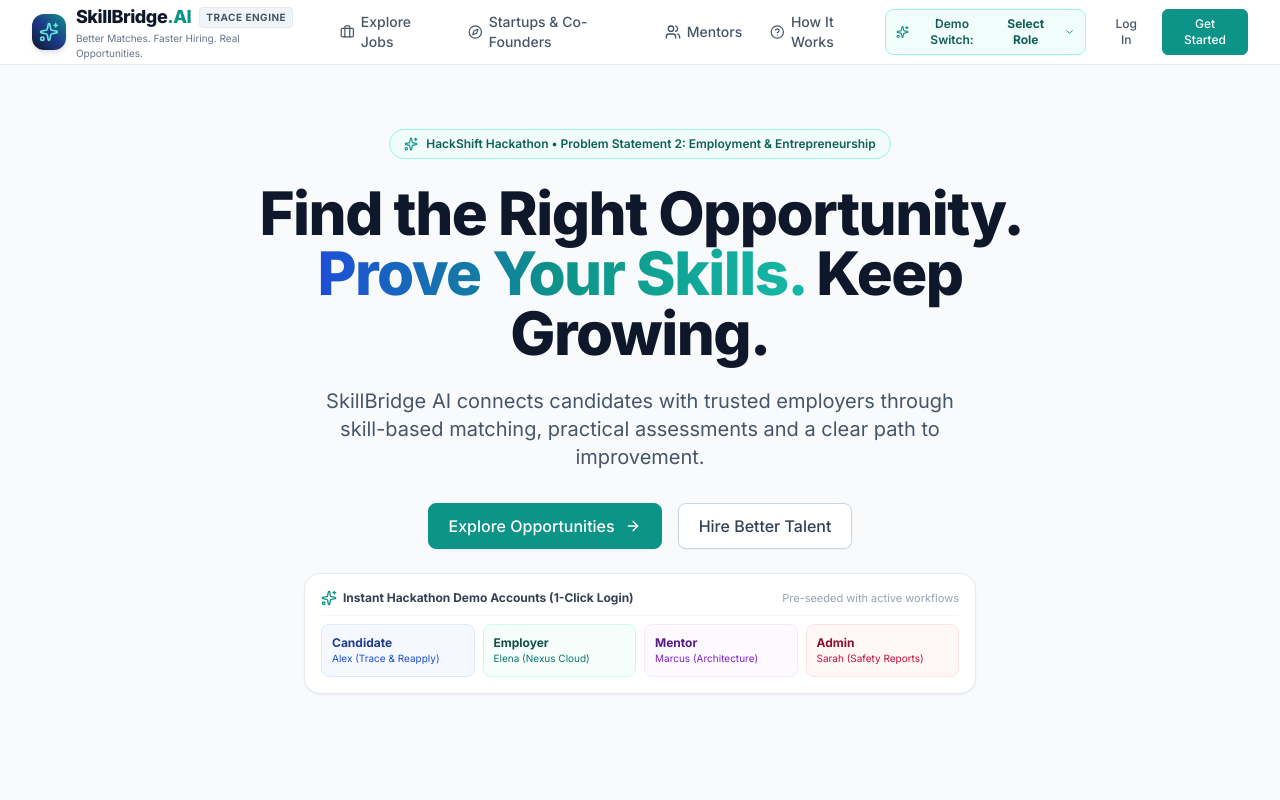
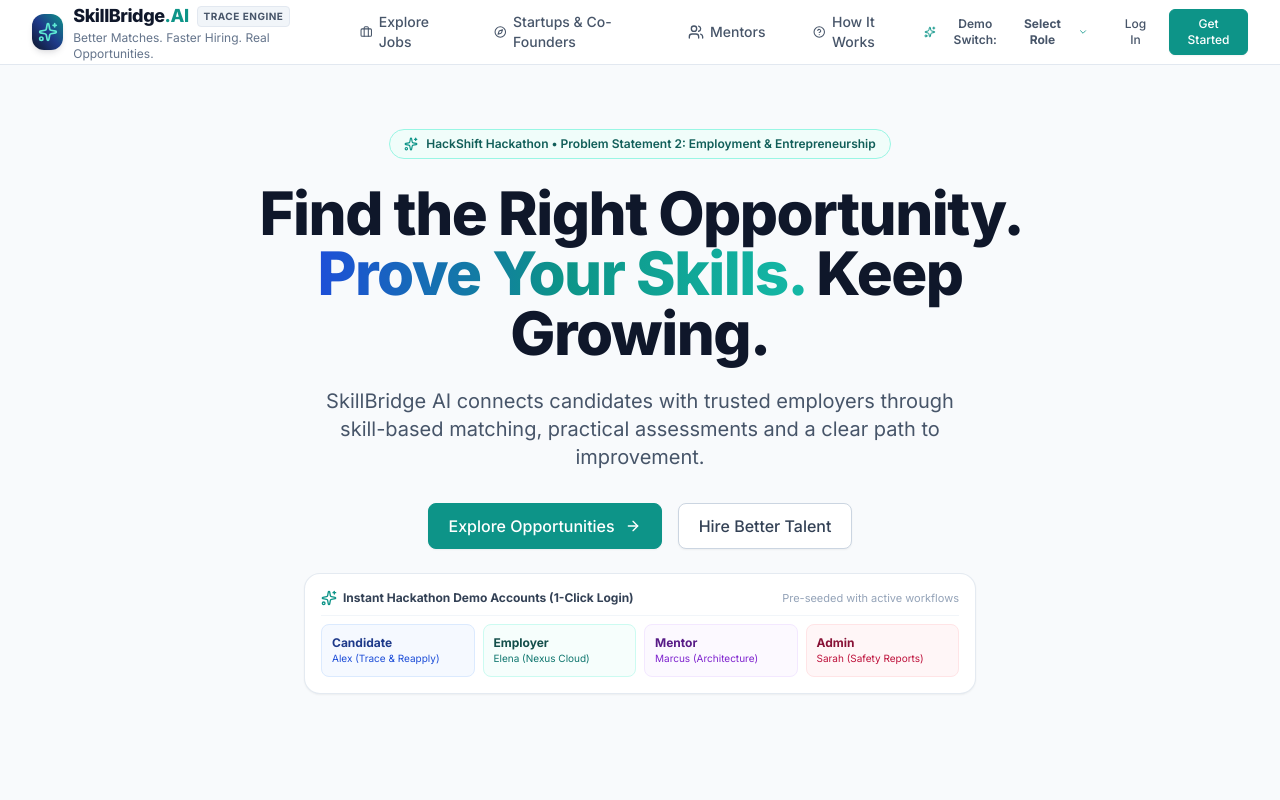
Before and after one commit to namangambhir07/skillbridge-ai, a React (Vite) app in the folder frontend/: page / in a window 1280 px wide. Shown: the top 800 px of the page. Built offline with nearby package versions, Linux system fonts and the light colour scheme.

Commit message:
fix: update README with project link and improve Navbar styling

```diff
--- a/frontend/src/components/layout/Navbar.tsx
+++ b/frontend/src/components/layout/Navbar.tsx
@@ -63,12 +63,12 @@ export const Navbar: React.FC = () => {
       <div className="max-w-7xl mx-auto px-4 sm:px-6 lg:px-8">
         <div className="flex items-center justify-between h-16">
           {/* Logo */}
-          <div className="flex items-center gap-8">
+          <div className="flex h-full items-center gap-8">
             <Link to="/" className="flex items-center gap-2.5 group">
               <div className="w-9 h-9 rounded-xl bg-gradient-to-tr from-slate-900 via-blue-900 to-teal-600 flex items-center justify-center text-white shadow-md shadow-slate-900/10 group-hover:scale-105 transition-transform">
                 <Sparkles className="w-5 h-5 text-teal-300" />
               </div>
-              <div>
+              <div className="flex flex-col justify-center">
                 <div className="flex items-center gap-2">
                   <span className="font-extrabold text-lg tracking-tight text-slate-900">
                     SkillBridge<span className="text-teal-600">.AI</span>
@@ -77,12 +77,12 @@ export const Navbar: React.FC = () => {
                     Trace Engine
                   </span>
                 </div>
-                <p className="text-[10px] text-slate-500 hidden md:block">Better Matches. Faster Hiring. Real Opportunities.</p>
+                <p className="text-xs text-slate-500 hidden md:block">Better Matches. Faster Hiring. Real Opportunities.</p>
               </div>
             </Link>
 
             {/* Public Links */}
-            <nav className="hidden lg:flex items-center gap-1">
+            <nav className="hidden lg:flex items-center gap-6">
               {navLinks.map((link) => (
                 <Link
                   key={link.path}
@@ -106,7 +106,7 @@ export const Navbar: React.FC = () => {
             <div className="relative">
               <button
                 onClick={() => setShowDemoMenu(!showDemoMenu)}
-                className="flex items-center gap-1.5 px-2.5 py-1.5 text-xs font-semibold rounded-lg bg-teal-50 text-teal-800 border border-teal-200 hover:bg-teal-100 transition-colors"
+                className="flex items-center gap-1.5 px-2.5 py-1.5 text-xs font-semibold rounded-lg text-slate-600 hover:text-slate-900 hover:bg-slate-50 transition-colors"
                 title="1-Click Demo Role Switcher"
               >
                 <Sparkles className="w-3.5 h-3.5 text-teal-600" />
```
Also changed, not shown: 1 other file (tests, documents, lock files or other folders).
